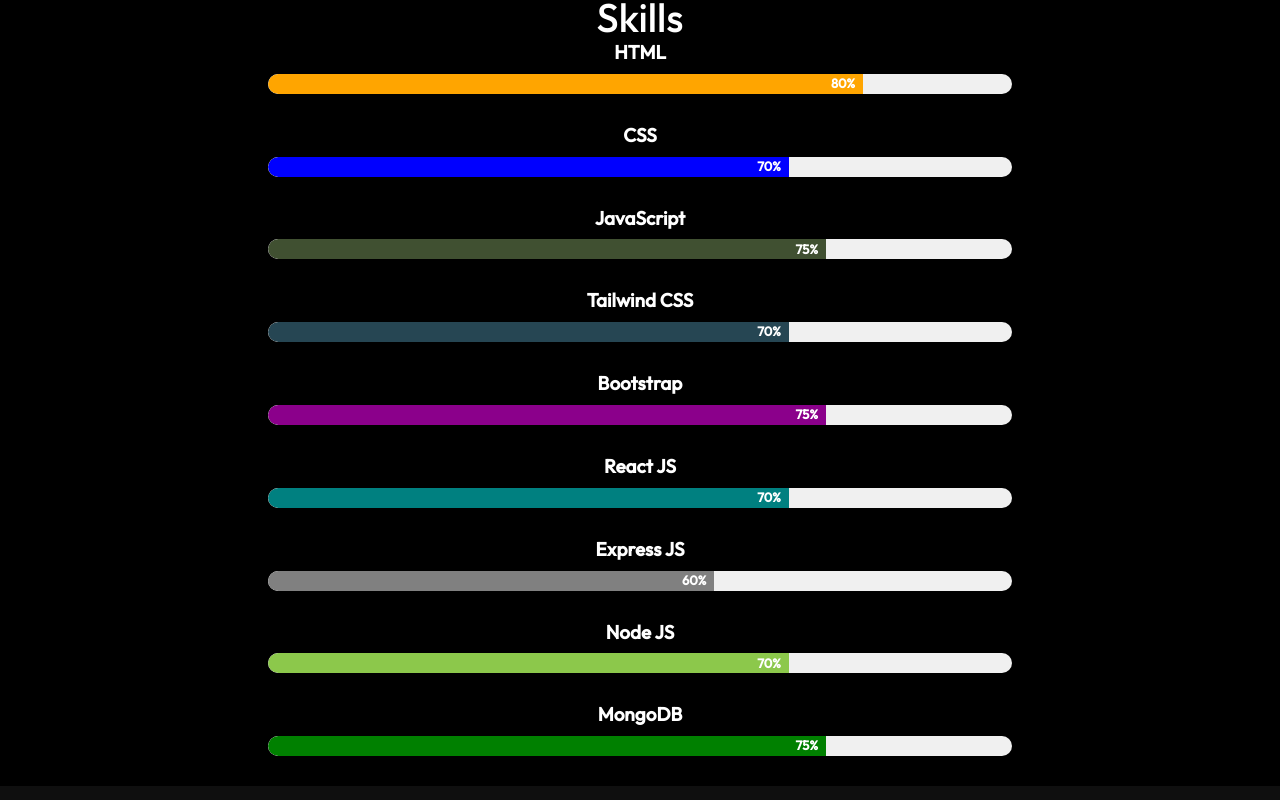
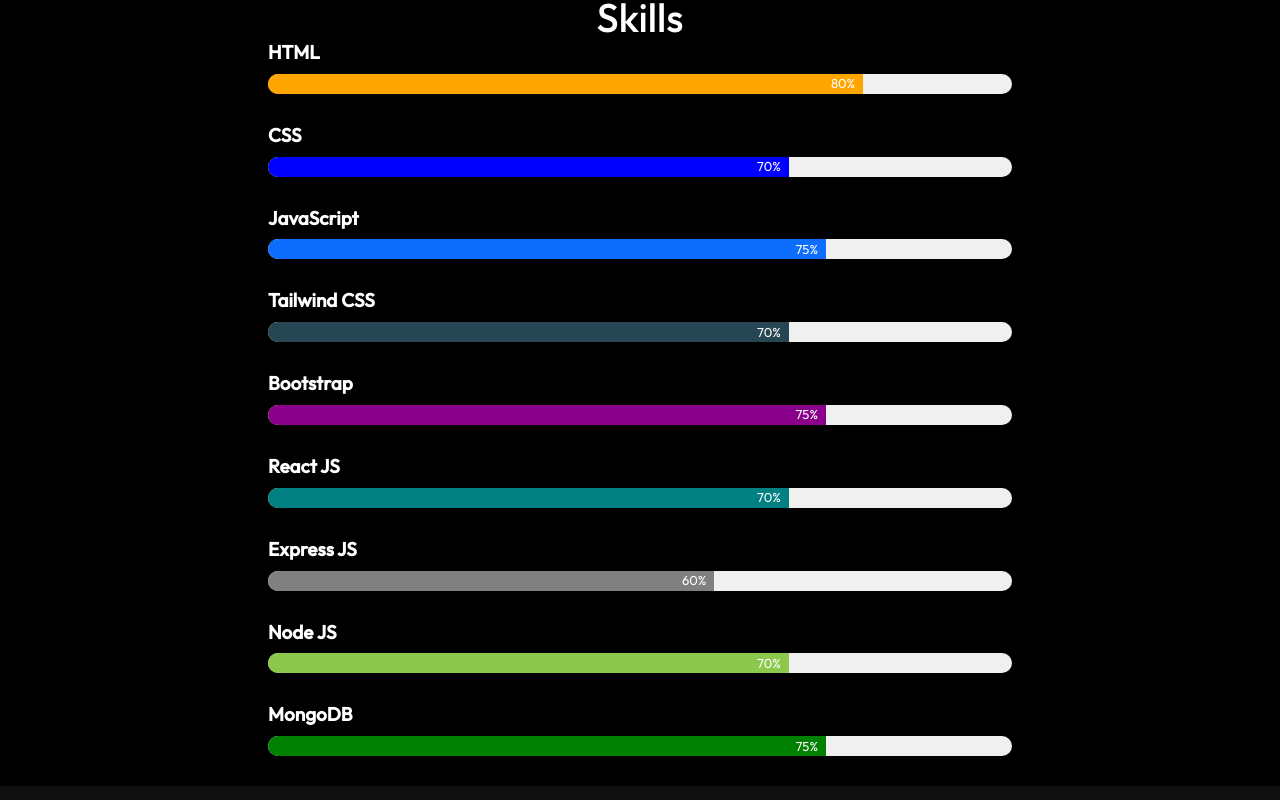
Before and after one commit to mohammad-asif-parimoo/portfolio_website, a React (Create React App) app in the folder client/: page / in a window 1280 px wide. Shown: the part 2980-3780 px from the top of the page. Built offline with nearby package versions, Linux system fonts and the light colour scheme.

Commit message:
Update ProgressBarStyles.css

```diff
--- a/client/src/styles/ProgressBarStyles.css
+++ b/client/src/styles/ProgressBarStyles.css
@@ -1,8 +1,6 @@
 /* Container Styling */
 .container {
     width: 60%;
-    margin: auto;
-    text-align: center;
 }
 
 /* Progress Bar Titles */
@@ -10,24 +8,25 @@
     font-size: 19px;
     font-weight: 700;
     color: white;
-    margin-bottom: 10px;
+    margin: 0 0 10px 0;
 }
 
 /* Progress Bar Container */
 .progress {
     height: 20px;
+    line-height: 15px;
     border-radius: 20px;
     background: #f0f0f0;
     margin-bottom: 30px;
-    position: relative;
-    overflow: hidden;
+    box-shadow: none;
+    overflow: visible;
 }
 
 /* Progress Fill */
 .progress .progress-bar {
     position: relative;
     border-radius: 20px 0 0 20px;
-    animation: animate-progress 2s;
+    animation: animate-positive 2s;
 }
 
 /* Progress Value (Text Inside Bar) */
@@ -38,40 +37,104 @@
     color: #fff;
     position: absolute;
     right: 8px;
-    font-weight: bold;
+}
+
+/* Skill-Specific Colors */
+.html {
+    background-color: orange !important;
+}
+
+.css {
+    background-color: blue !important;
+}
+
+.javaScript {
+    background-color: rgb(64, 80, 49) !important;
+}
+
+.tailwind-css {
+    background-color: rgb(38, 70, 83) !important;
+}
+
+.bootstrap {
+    background-color: darkmagenta !important;
+}
+
+.react-js {
+    background-color: teal !important;
+}
+
+.express-js {
+    background-color: #808080 !important;
+}
+
+.node-js {
+    background-color: #8CC84B !important;
+}
+
+.mongo-db {
+    background-color: green !important;
+}
+
+.mysql {
+    background-color: #00758f !important;
+}
+
+.docker {
+    background-color: #2496ed !important;
+}
+
+.jenkins {
+    background-color: #d24939 !important;
+}
+
+.owasp {
+    background-color: #1a5dab !important;
+}
+
+.sonarqube {
+    background-color: #4e8dde !important;
+}
+
+.trivy {
+    background-color: #c21325 !important;
+}
+
+.kubernetes {
+    background-color: #326ce5 !important;
+}
+
+.argocd {
+    background-color: #e00b6a !important;
+}
+
+.prometheus {
+    background-color: #e6522c !important;
+}
+
+.grafana {
+    background-color: #f46800 !important;
+}
+
+.aws_eks {
+    background-color: #ff9900 !important;
 }
 
 /* Animation */
-@keyframes animate-progress {
+@-webkit-keyframes animate-positive {
     0% {
         width: 0%;
     }
 }
 
-/* Skill-Specific Colors */
-.html { background-color: orange !important; }
-.css { background-color: blue !important; }
-.javascript { background-color: rgb(64, 80, 49) !important; }
-.tailwind-css { background-color: rgb(38, 70, 83) !important; }
-.bootstrap { background-color: darkmagenta !important; }
-.react-js { background-color: teal !important; }
-.express-js { background-color: #808080 !important; }
-.node-js { background-color: #8CC84B !important; }
-.mongo-db { background-color: green !important; }
-.mysql { background-color: #00758f !important; }
-.docker { background-color: #2496ed !important; }
-.jenkins { background-color: #d24939 !important; }
-.owasp { background-color: #1a5dab !important; }
-.sonarqube { background-color: #4e8dde !important; }
-.trivy { background-color: #c21325 !important; }
-.kubernetes { background-color: #326ce5 !important; }
-.argocd { background-color: #e00b6a !important; }
-.prometheus { background-color: #e6522c !important; }
-.grafana { background-color: #f46800 !important; }
-.aws_eks { background-color: #ff9900 !important; }
+@keyframes animate-positive {
+    0% {
+        width: 0%;
+    }
+}
 
 /* Responsive Design */
-@media screen and (max-width: 740px) {
+@media screen and (max-width:740px) {
     .container {
         width: 100%;
     }
```
